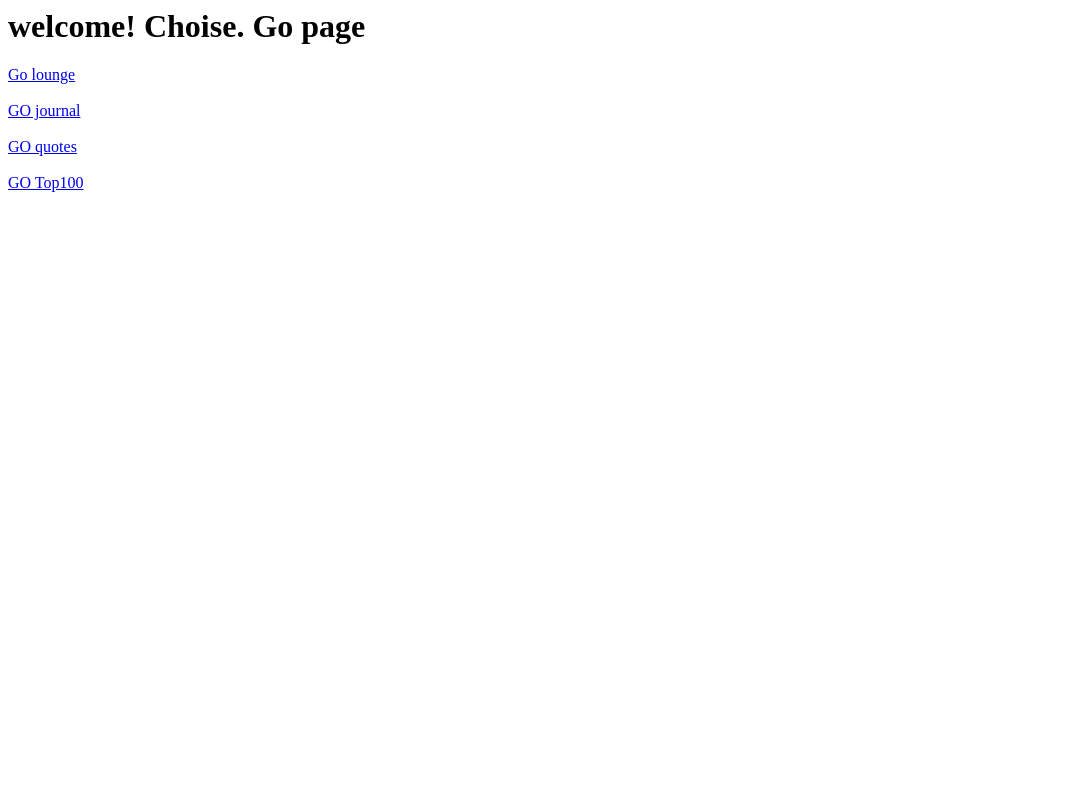
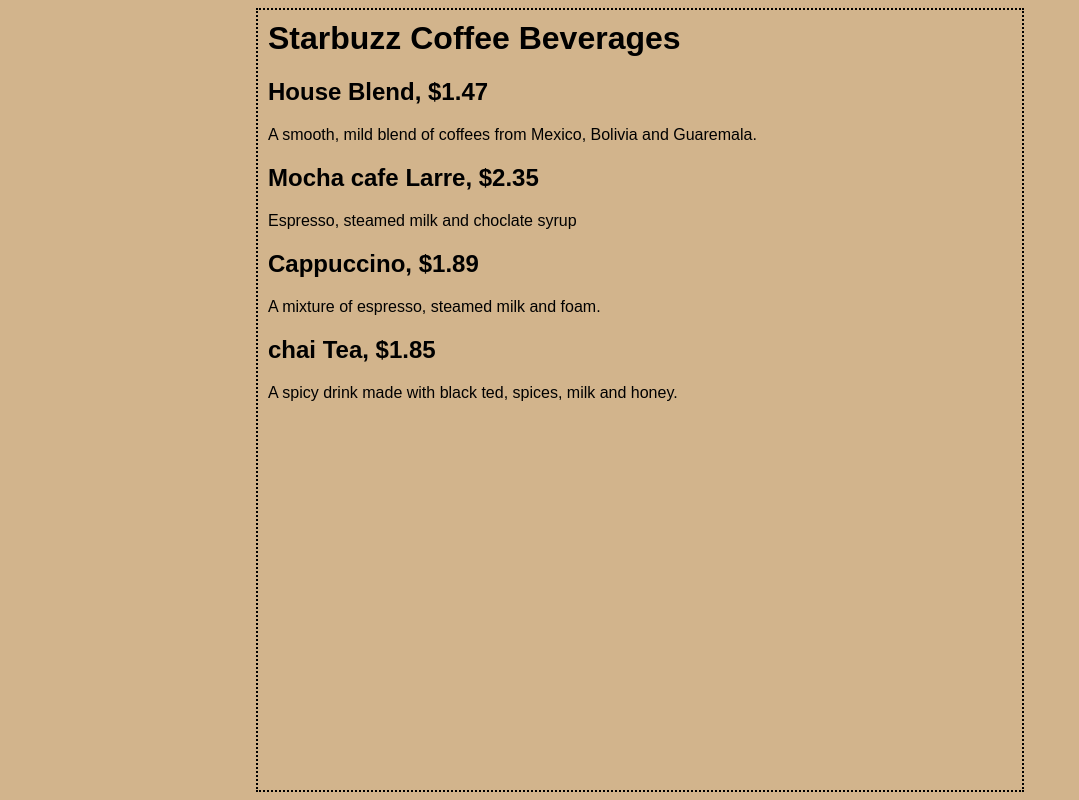
Before and after one commit to Park5957/HTML, a plain HTML site: page index.html in a window 1280 px wide. Shown: the whole page, without its empty margins (0-1079 px from the left). Drawn offline with Linux system fonts and the light colour scheme.

Commit message:
Add files via upload

```diff
--- a/index.html
+++ b/index.html
@@ -1,15 +1,31 @@
 <html>
     <head>
-        <title>Test HomePage</title>
+    <title>Starbuzz Coffee</title>
+    <style type="text/css">
+        body{
+            background-color: #d2b48c;
+            margin-left: 20%;
+            margin-right: 20%;
+            border: 2px dotted black;
+            padding : 10px 10px 10px 10px;
+            font-family: sans-serif;
+        }
+    </style>
     </head>
+
     <body>
-<p>
-<h1>welcome! Choise. Go page</h1>
-<a href="lounge/lounge.html">Go lounge</a><br><br>
-<a href="journal/journal.html">GO journal</a><br><br>
-<a href="journal/quotes.html">GO quotes</a><br><br>
-<a href="journal/Top100.html">GO Top100</a>
-</p>
+        <h1>Starbuzz Coffee Beverages</h1>
 
+        <h2>House Blend, $1.47</h2>
+        <p>A smooth, mild blend of coffees from Mexico, Bolivia and Guaremala.</p>
+
+        <h2>Mocha cafe Larre, $2.35</h2>
+        <p>Espresso, steamed milk and choclate syrup</p>
+
+        <h2>Cappuccino, $1.89</h2>
+        <p>A mixture of espresso, steamed milk and foam.</p>
+
+        <h2>chai Tea, $1.85</h2>
+        <p>A spicy drink made with black ted, spices, milk and honey.</p>
     </body>
 </html>
```
Also changed, not shown: directions.html (added, +23 -0 lines), elixir.html (added, +42 -0 lines).
